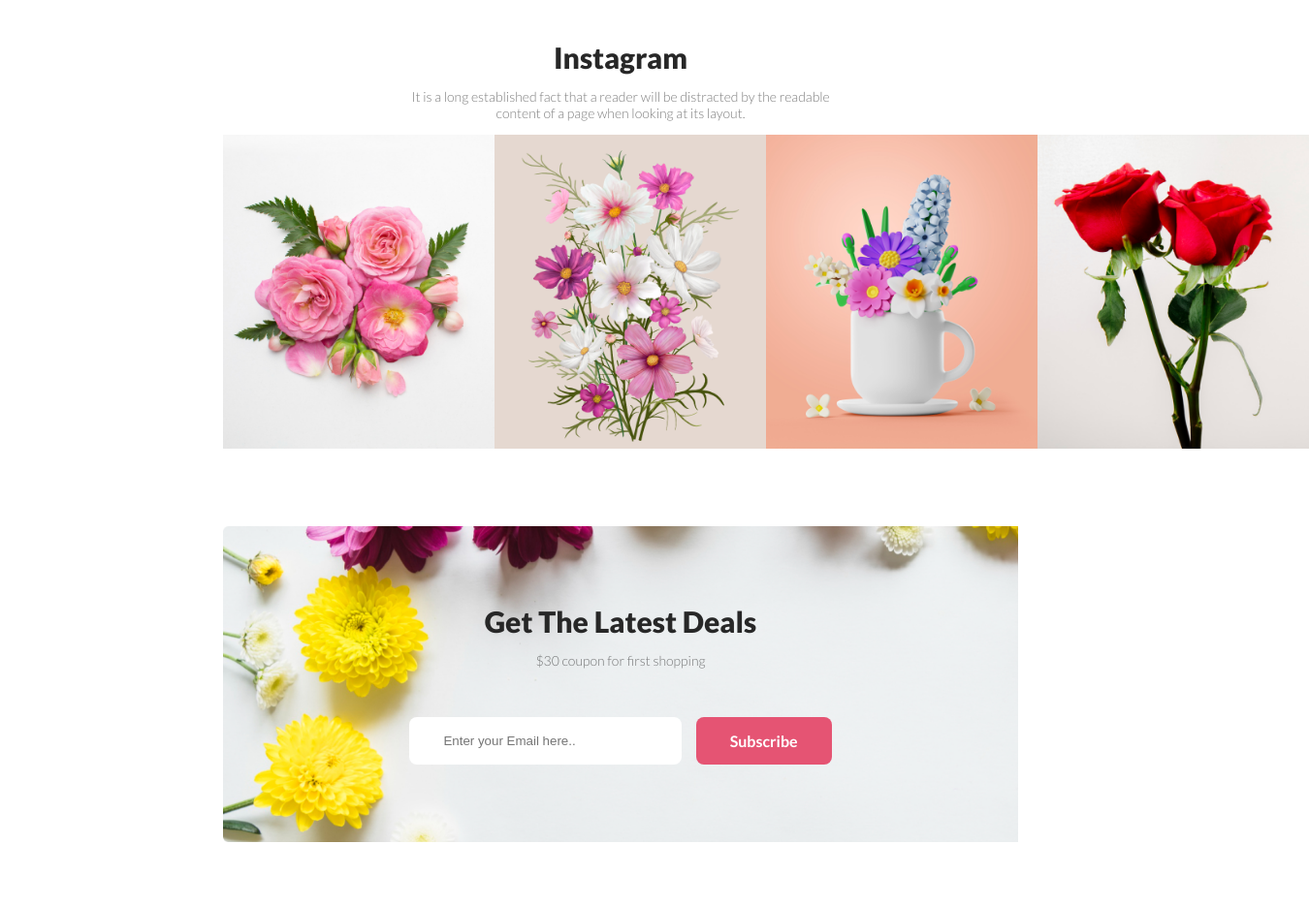
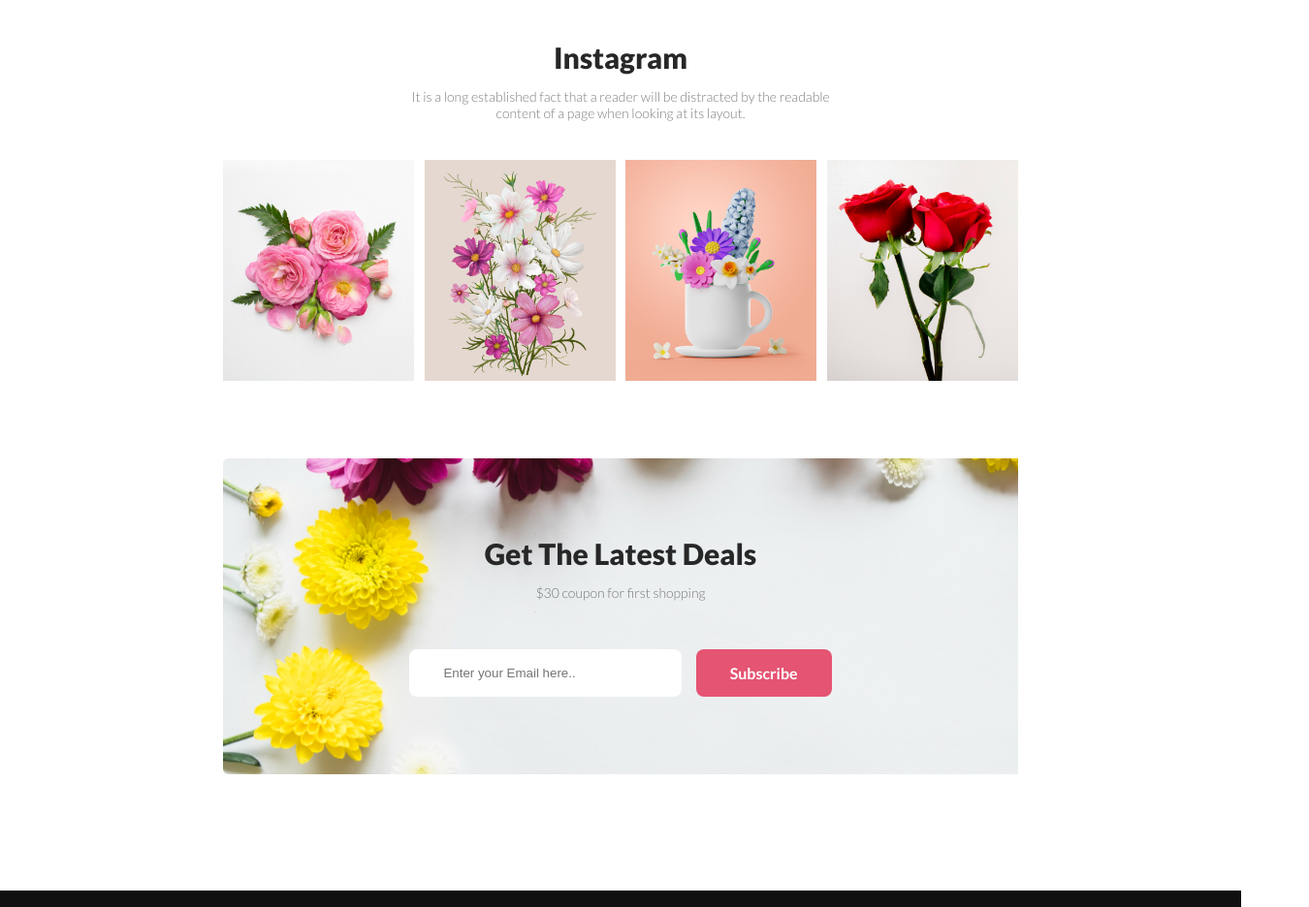
Before and after one commit to arrafi-mahin/flowers-shop-assignment, a plain HTML site: page index.html in a window 1280 px wide. Shown: the part 2460-3396 px from the top of the page at 97% size, 1350 px wide, since content can reach past the window. Drawn offline with nearby package versions, Linux system fonts and the light colour scheme.

Commit message:
gallery css fixed

```diff
--- a/css/style.css
+++ b/css/style.css
@@ -132,9 +132,10 @@ section{
 .gallery{
     display: flex;
     justify-content: space-between;
+    margin-top: 40px;
 }
 .gallery img{
-    width: 280px;
+    width: 24%;
     height: auto;
 }
 #deals{
```
